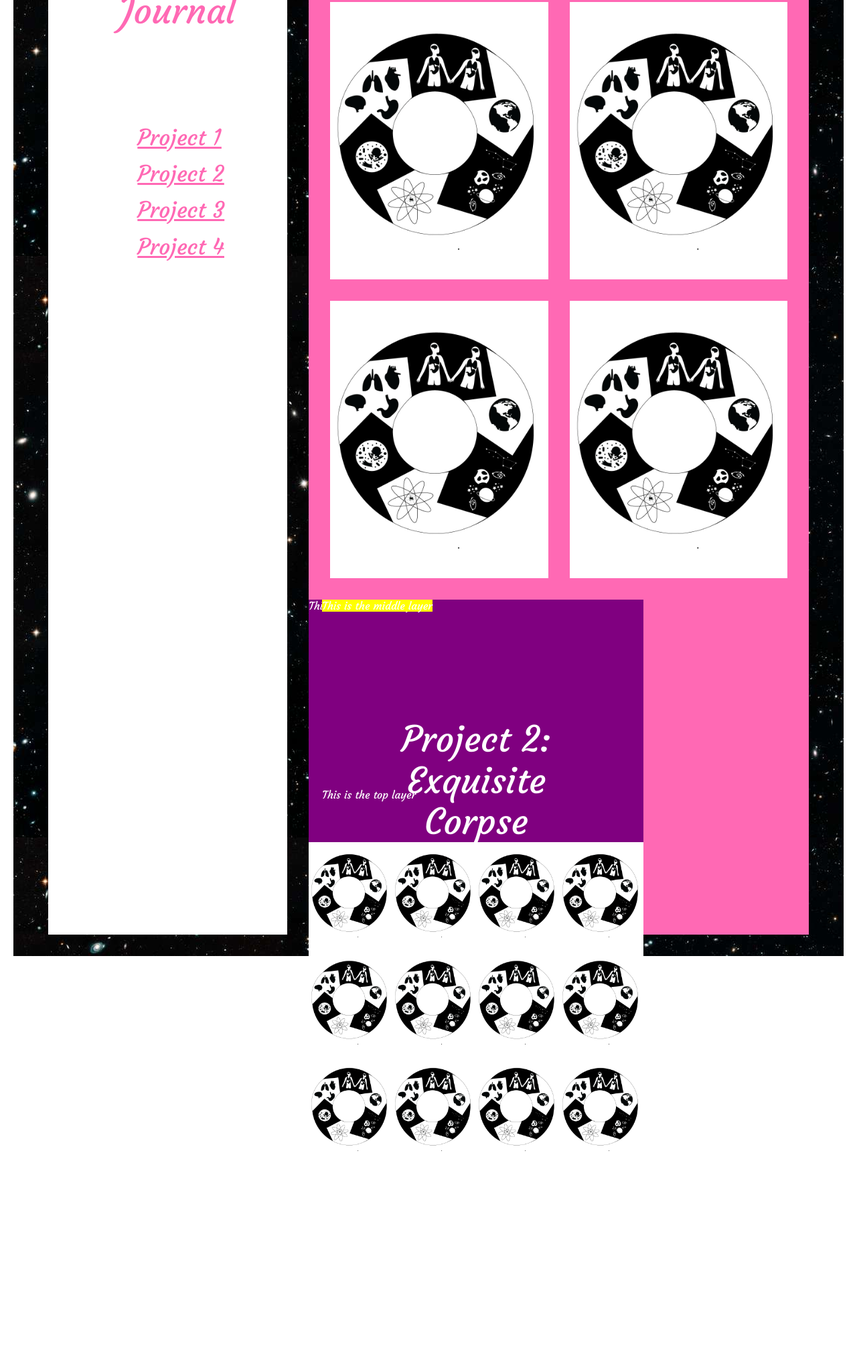
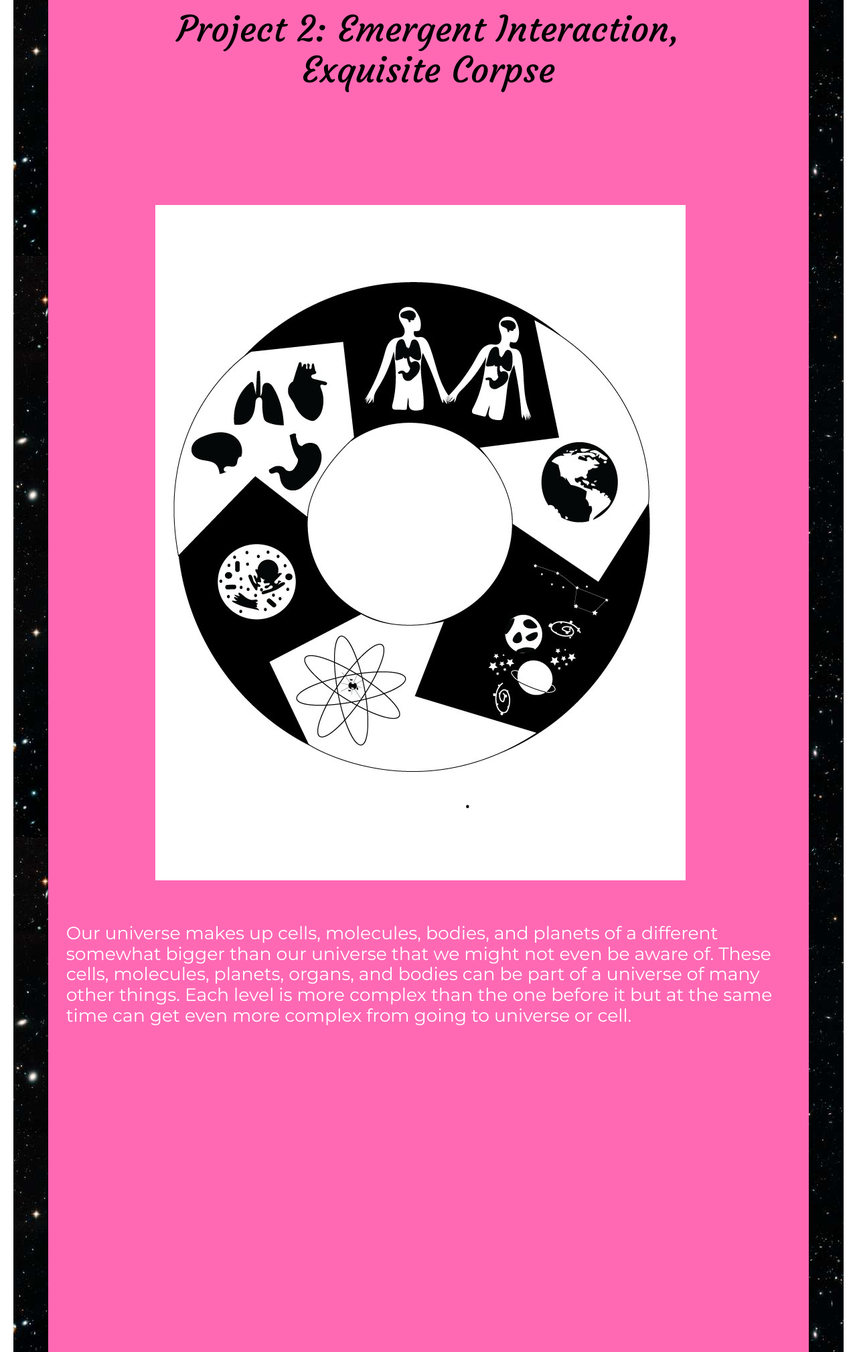
Before and after one commit to Binghamton-University-Design/web-journal-saragershon, a plain HTML site: page p2.html in a window 1280 px wide. Shown: the part 518-2536 px from the top of the page at 67% size. Before the commit the page ends 2253 px from the top, so only its background shows below. Drawn offline with nearby package versions, Linux system fonts and the light colour scheme; a script that the page names is missing; a web font is replaced by a local one.

Commit message:
chnageds

```diff
--- a/css/style.css
+++ b/css/style.css
@@ -42,13 +42,12 @@ h1 {
 
 #sidebar h1{
 	margin-top: .5em;
-	margin bottom: 3em;
 	text-align: center;
 	padding-top: 2em;
 	padding-bottom: 2em;
 	padding-right: 2em;
 	padding-left: 2em;
-	color: hotpink;
+	color: black;
 
 }
 
@@ -63,13 +62,15 @@ h1 {
 }
 
 #logo img, .item img {
-	width: 100%;
+	width: auto;
 	height: auto;
 }
 
 .item img {
-	margin-bottom: 2em;
-	margin-right: 3em;
+	margin-bottom: 4em;
+	margin-right: 2em;
+	margin-left: 10em;
+	margin-top: 4em;
 }
 
 .item h1{
--- a/p2.html
+++ b/p2.html
@@ -4,7 +4,7 @@
 <html>
 <div style="background-image: url(images/space1.jpg);">
 	<head>
-		<title>Sara Gershon: ARTS 486 Web Journal</title>
+		<title>Project 1</title>
 		<script src="https://cdnjs.cloudflare.com/ajax/libs/jquery/3.5.1/jquery.min.js" integrity="sha256-CSXorXvZcTkaix6Yvo6HppcZGetbYMGWSFlBw8HfCJo=" crossorigin="anonymous"></script>
 		<script src="js/main.js"></script>
 		<link rel="stylesheet" type="text/css" href="css/normalize.css">
@@ -31,102 +31,41 @@
 <div id="wrapper">
 
 	<div id="main" class="grid">
-		<div id="sidebar" class="width-4-12 width-12-12-m">
-			<h1>Sara Gershon: ARTS 486 Web Journal</h1>
+		<div id="sidebar" class="width-12-12 width-12-12-m">
+			<h1><a href="index.html">Sara Gershon: ARTS 486 Web Journal</a></h1>
 			<div id="logo">
 
 			</div>
 
-			<div id="nav">
-						<ul>
-							<li><a href="p1.html">Project 1</a></li>
-							<li><a href="p2.html">Project 2</a></li>
-							<li><a href="p3.html">Project 3</a></li>
-							<li><a href="p4.html">Project 4</a></li>
-						</ul>
-					</div>
-		</div>
+	<div id="content" class="width-12-12 width-12-12-m">
 
-	<div id="content" class="width-8-12 width-12-12-m">
+		<div class="item">
+
+						<h1>Project 2: Emergent Interaction, Exquisite Corpse</h1>
+						<img src="images/gershon486p1.jpg" title="Project 2" />
 
 
+						<p>Our universe makes up cells, molecules, bodies, and planets of a different somewhat bigger than our universe that we might not even be aware of. These cells, molecules, planets, organs, and bodies can be part of a universe of many other things. Each level is more complex than the one before it but at the same time can get even more complex from going to universe or cell. </p>
 
 
 
 					<div class="quote-holder">
 						<div class="quote">
-							<p>"Creativity is allowing one to make mistakes"</p>
+							<p></p>
 						</div>
 					</div>
 
 
-						<div id="projects">
-							<h2>Projects</h2>
 
-							<div class="grid">
-								<a class="grid-item width-6-12 width-12-12-m" title="view project" href="p1.html">
-									<div class="overlay">
-										<div class="project-title"></div>
-											<h3>Project 1</h3>
-										</div>
-									<img src="images/gershon486p1.jpg"></a>
-
-								<a class="grid-item width-6-12 width-12-12-m" title="view project" href="p1.html"><img src="images/gershon486p1.jpg"></a>
-								<a class="grid-item width-6-12 width-12-12-m" title="view project" href="p1.html"><img src="images/gershon486p1.jpg"></a>
-								<a class="grid-item width-6-12 width-12-12-m" title="view project" href="p1.html"><img src="images/gershon486p1.jpg"></a>
-							</div>
-						</div>
-
-							<div id="layering-fun">
-
-								<div class="top">This is the top layer</div>
-								<div class="mid">This is the middle layer</div>
-								<div class="bottom">This is the bottom layer</div>
+					</div>
 
 
-								<div class="item">
-									<h1>Project 2: Exquisite Corpse</h1>
-									<div id="exquisite">
-										<div class="grid">
-											<div class="width-3-12 width-3-12-m">
-												<img src="images/gershon486p1.jpg" />
-											 </div>
-											 <div class="width-3-12 width-3-12-m">
-												<img src="images/gershon486p1.jpg" />
-											 </div>
-											 <div class="width-3-12 width-3-12-m">
-												<img src="images/gershon486p1.jpg" />
-											 </div>
-											 <div class="width-3-12 width-3-12-m">
-												<img src="images/gershon486p1.jpg" />
-											 </div>
-											<div class="width-3-12 width-3-12-m">
-												<img src="images/gershon486p1.jpg" />
-											 </div>
-											<div class="width-3-12 width-3-12-m">
-												<img src="images/gershon486p1.jpg" />
-											 </div>
-											<div class="width-3-12 width-3-12-m">
-												<img src="images/gershon486p1.jpg" />
-											 </div>
-											<div class="width-3-12 width-3-12-m">
-												<img src="images/gershon486p1.jpg" />
-											 </div>
-											<div class="width-3-12 width-3-12-m">
-												<img src="images/gershon486p1.jpg" />
-											 </div>
-											<div class="width-3-12 width-3-12-m">
-												<img src="images/gershon486p1.jpg" />
-											 </div>
-											<div class="width-3-12 width-3-12-m">
-												<img src="images/gershon486p1.jpg" />
-											 </div>
-											<div class="width-3-12 width-3-12-m">
-												<img src="images/gershon486p1.jpg" />
-											 </div>
+				</div>
 
 
+			</div>
 
+		</div>
 
 
 	</body>
```
Also changed, not shown: index.html (+1 -1 lines), images/1 JPG.jpg (added), images/10 JPG.jpg (added), images/11 JPG.jpg (added), images/12 JPG.jpg (added), images/13 JPG.jpg (added), images/14 JPG.jpg (added), images/15 JPG.jpg (added), images/16 JPG.jpg (added), images/2 JPG.jpg (added), images/3 JPG.jpg (added), images/4 JPG.jpg (added), images/pink2.jpg (added), 5 other files.
